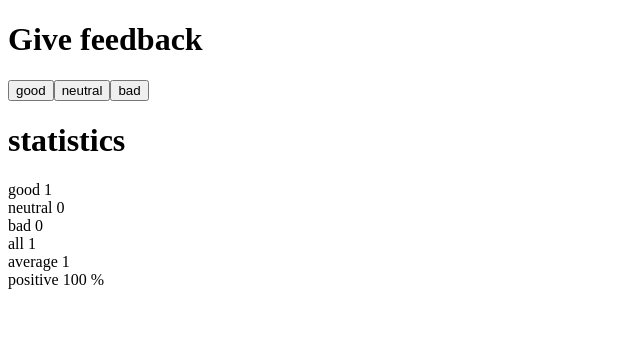
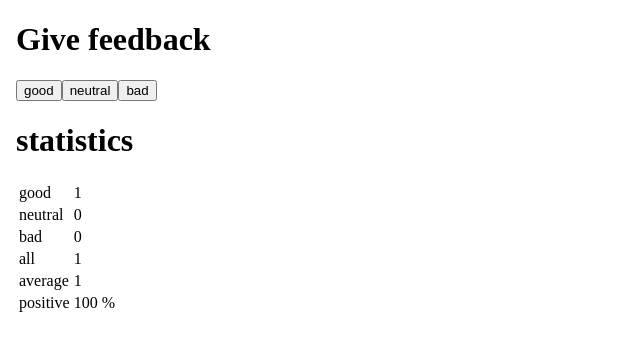
Before and after one commit to abdelfatah-92/fs1, a React (Create React App) app: page / in a window 1280 px wide. Both pictures are taken after a click on the button "good". Shown: the top 350 px of the page, without its empty margins (0-640 px from the left). Built offline with nearby package versions, Linux system fonts and the light colour scheme.

Commit message:
fs1 exercises 1.11

```diff
--- a/src/App.js
+++ b/src/App.js
@@ -1,12 +1,16 @@
 import { useState } from "react";
 
-const Statistics = (props) => {
+/*const Statistics = (props) => {
  const {text, hanleEvent, text2} = props
  console.log(props)
   return (
-    <div>{text} {hanleEvent} {text2}</div>
+    <table>
+      <tr>
+       <td>{text}</td><td>{hanleEvent} {text2}</td>
+      </tr>
+    </table>
   )
-}
+}*/
 const Button = (props) => {
   return (
     <button onClick={props.hanleEvent}>{props.text}</button>
@@ -48,22 +52,46 @@ const App = () => {
         <h1>statistics</h1>
         <p>No feedback given</p>
       </>
-    )}
+    )
+  }
  return (
-  <div>
+  <body>
       <h1>Give feedback</h1>
       <Button hanleEvent={handleGoodClick} text='good' />
       <Button hanleEvent={handleNeutralClick} text='neutral' />
       <Button hanleEvent={handleBadClick} text='bad' />
       <h1>statistics</h1>
-   <Statistics text="good" hanleEvent= {good} />
+      <table>
+       <tr>
+        <td>good</td><td>{good}</td>
+       </tr>
+       <tr>
+        <td>neutral</td><td>{neutral}</td>
+       </tr>
+       <tr>
+        <td>bad</td><td>{bad}</td>
+       </tr>
+       <tr>
+        <td>all</td><td>{all}</td>
+       </tr>
+       <tr>
+        <td>average</td><td>{average}</td>
+       </tr>
+       <tr>
+        <td>positive</td><td>{positive} %</td>
+       </tr>
+      </table>
+
+   </body>
+ )
+}
+
+export default App;
+
+
+/*<Statistics text="good" hanleEvent= {good} />
       <Statistics text="neutral" hanleEvent= {neutral} />
       <Statistics text="bad" hanleEvent= {bad} />
       <Statistics text="all" hanleEvent= {all} />
       <Statistics text="average" hanleEvent= {average} />
-   <Statistics text="positive" hanleEvent= {positive} text2= "%"/>
-  </div>
- )
-}
-
-export default App;
+      <Statistics text="positive" hanleEvent= {positive} text2= "%"/> */
```
Lines whose indentation alone changed are shown as unchanged.
